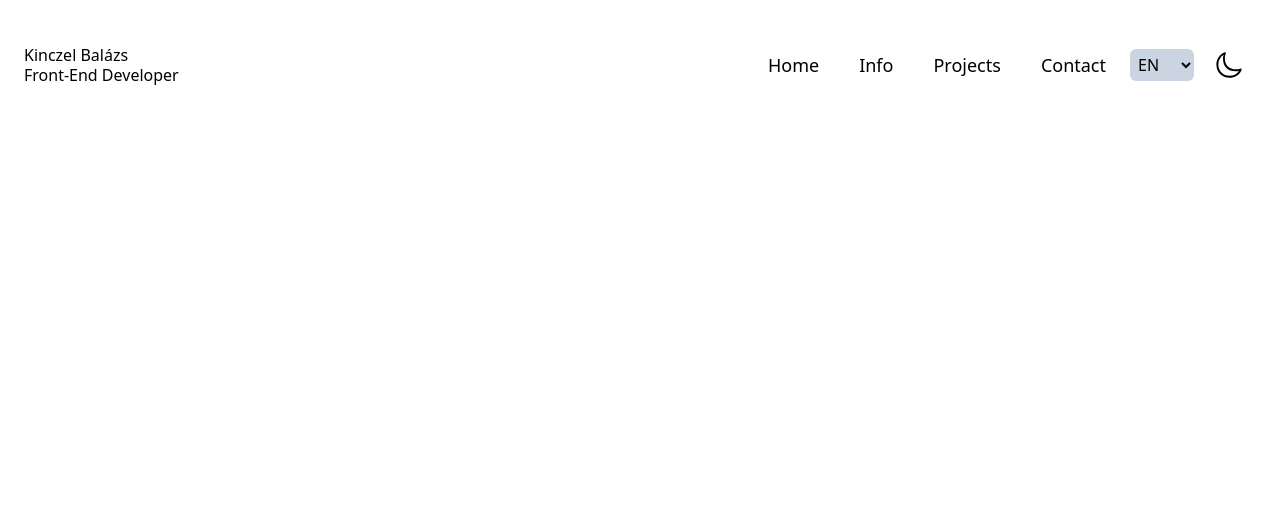
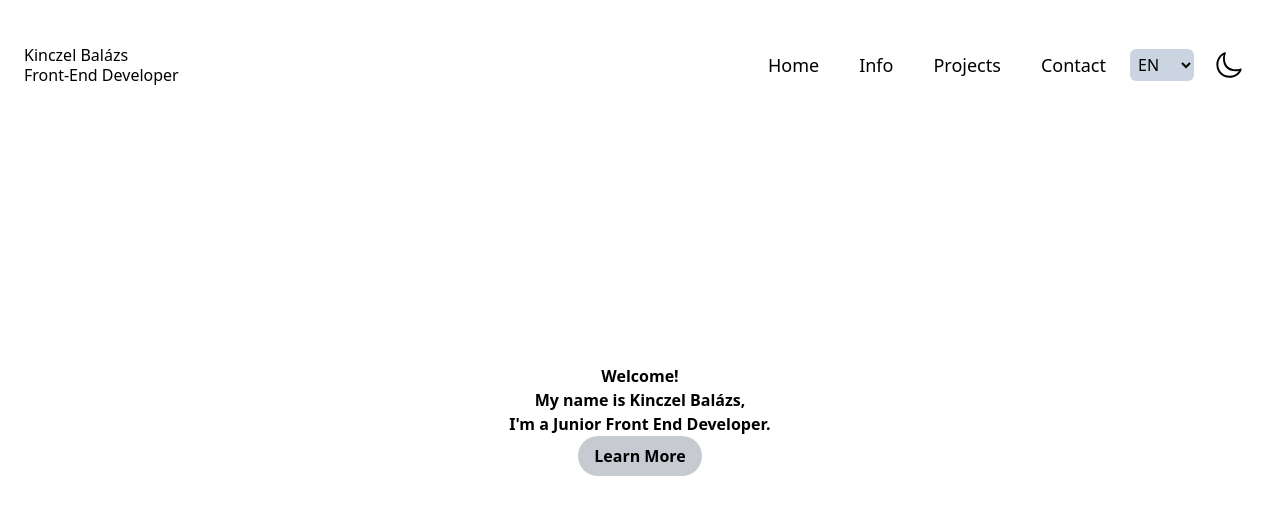
Before and after one commit to Blzs101/Portfolio, a Next.js app: page / in a window 1280 px wide. Shown: the top 514 px of the page. Built offline with nearby package versions, Linux system fonts and the light colour scheme.

Commit message:
changes to tailwind darkmode

```diff
--- a/src/app/globals.css
+++ b/src/app/globals.css
@@ -4,17 +4,4 @@
 
 :root {
   -webkit-tap-highlight-color: transparent;
-  background-color: white;
-  color: black;
 }
-:root:focus{
-  border-color:black;
-}
-
-[data-theme='dark'] {
-  background-color: #23272f;
-  color: white;
-}
-[data-theme='dark']:focus{
-  border-color: white;
-}
--- a/src/app/layout.tsx
+++ b/src/app/layout.tsx
@@ -19,7 +19,7 @@ export default function RootLayout({
 
   return (
     <html lang="en">
-      <body className='fixed inset-0 w-full h-full p-3 overflow-auto md:p-6'>
+      <body className='fixed inset-0 w-full h-full p-3 overflow-auto md:p-6 bg-white text-black hover-black dark:bg-[#23272f] dark:text-white dark:hover:white'>
         <NextTopLoader showSpinner={false} color="rgba(71,85,105)" />
         <ThemeContext>
           <LangContextProvider>
--- a/src/app/page.tsx
+++ b/src/app/page.tsx
@@ -1,8 +1,17 @@
+"use client"
+import { useLangContext } from "@/context/LangContext"
+import Link from "next/link"
 
 export default function Home() {
+  const { language } = useLangContext()
   return (
-    <main className="">
-
+    <main className="flex flex-col items-center justify-center w-full font-bold h-3/4">
+      <h1>{language === "EN" ? "Welcome!" : "Üdvözlöm!"}</h1>
+      <h2 className="flex flex-col items-center justify-center">
+        <div>{language === "EN" ? "My name is Kinczel Balázs," : "Az én nevem Kinczel Balázs,"}</div>
+        <div>{language === "EN" ? "I'm a Junior Front End Developer." : "Én egy Junior Front End Fejlesztő vagyok."}</div>
+      </h2>
+      <Link href="/Info" className="p-2 rounded-full cursor-pointer md:px-4 md:py-2 bg-slate-600 bg-opacity-30 hover:bg-opacity-50">{language === "EN" ? "Learn More" : "Még több"}</Link>
     </main>
   )
 }
--- a/src/context/ThemeContext.tsx
+++ b/src/context/ThemeContext.tsx
@@ -2,7 +2,7 @@
 import { ThemeProvider } from 'next-themes'
 export default function ThemeContext({ children }: { children: React.ReactNode }) {
     return (
-        <ThemeProvider themes={["dark", "light"]} enableSystem={false}>
+        <ThemeProvider themes={["dark", "light"]} enableSystem={false} attribute="class">
             {children}
         </ThemeProvider>
     )
--- a/tailwind.config.ts
+++ b/tailwind.config.ts
@@ -1,7 +1,7 @@
 import type { Config } from 'tailwindcss'
 
 const config: Config = {
-  darkMode: "class",
+  darkMode: ["class"],
   content: [
     './src/pages/**/*.{js,ts,jsx,tsx,mdx}',
     './src/components/**/*.{js,ts,jsx,tsx,mdx}',
```
Also changed, not shown: src/components/ui/Navbar.tsx (+6 -10 lines).
